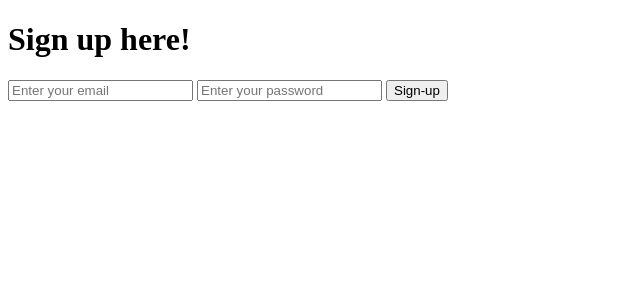
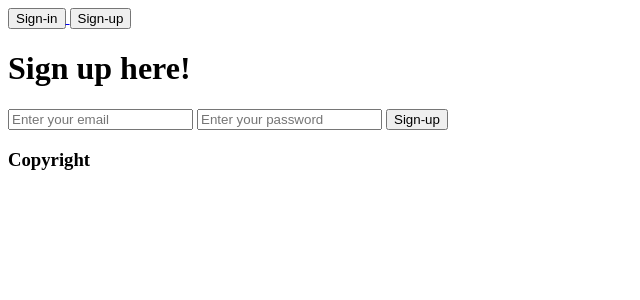
Before and after one commit to Eduardnol/Pix_Salle, a PHP site: template pixsalle-template/templates/sign-up.twig in a window 1280 px wide. Shown: the top 300 px of the page, without its empty margins (0-640 px from the left). Run offline with PHP 8.4, Linux system fonts and the light colour scheme; the template is opened without the code that fills it, so the values that code supplies are empty; some libraries are stand-ins or nearby versions.

Commit message:
Sign in and sign up buttons for base.twig

```diff
--- a/pixsalle-template/templates/base.twig
+++ b/pixsalle-template/templates/base.twig
@@ -6,10 +6,28 @@
           content="width=device-width, user-scalable=no, initial-scale=1.0, maximum-scale=1.0, minimum-scale=1.0">
     <meta http-equiv="X-UA-Compatible" content="ie=edge">
     <title>{% block title %}{% endblock %}</title>
-    {% block head %}
-    {% endblock %}
+    <style>
+
+    </style>
   </head>
   <body>
-    {% block content %}{% endblock %}
+  <header>
+    <nav>
+      {% if user.isLoggedIn %}
+        <h1>Test</h1>
+      {% else %}
+        <a href="sign-in">
+          <button>Sign-in</button>
+        </a>
+        <a href="sign-up">
+          <button>Sign-up</button>
+        </a>
+      {% endif %}
+    </nav>
+  </header>
+  {% block content %}{% endblock %}
+  <footer>
+    <h3>Copyright</h3>
+  </footer>
   </body>
 </html>
```
